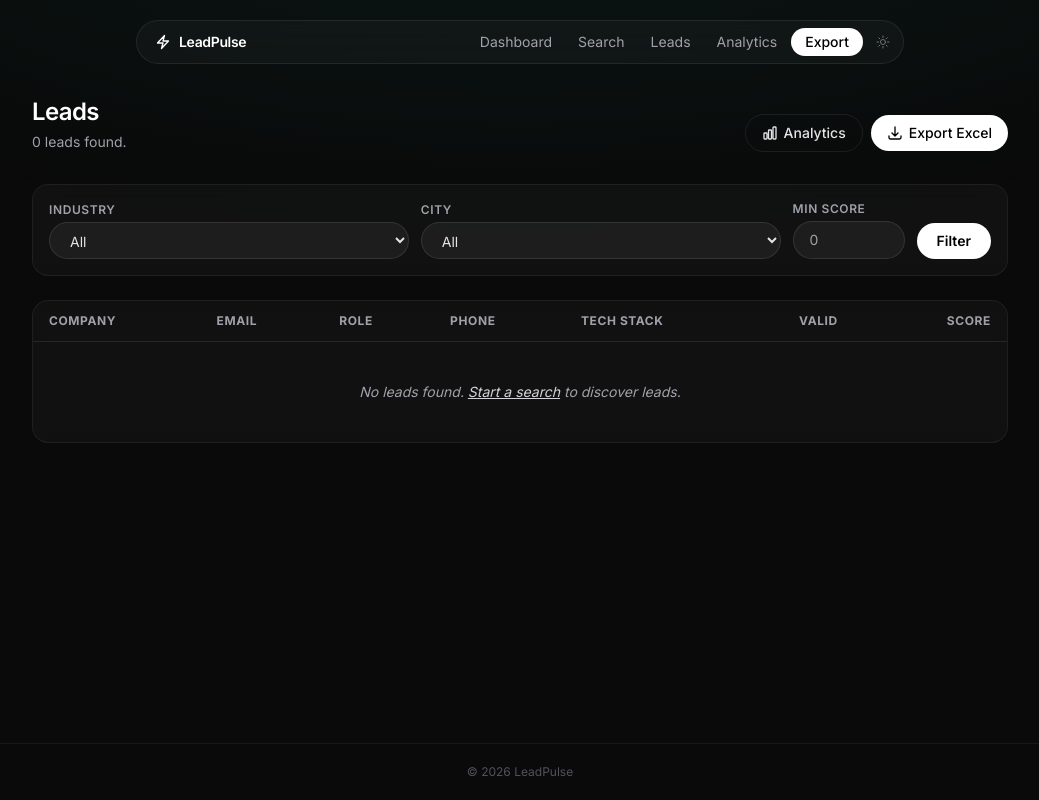
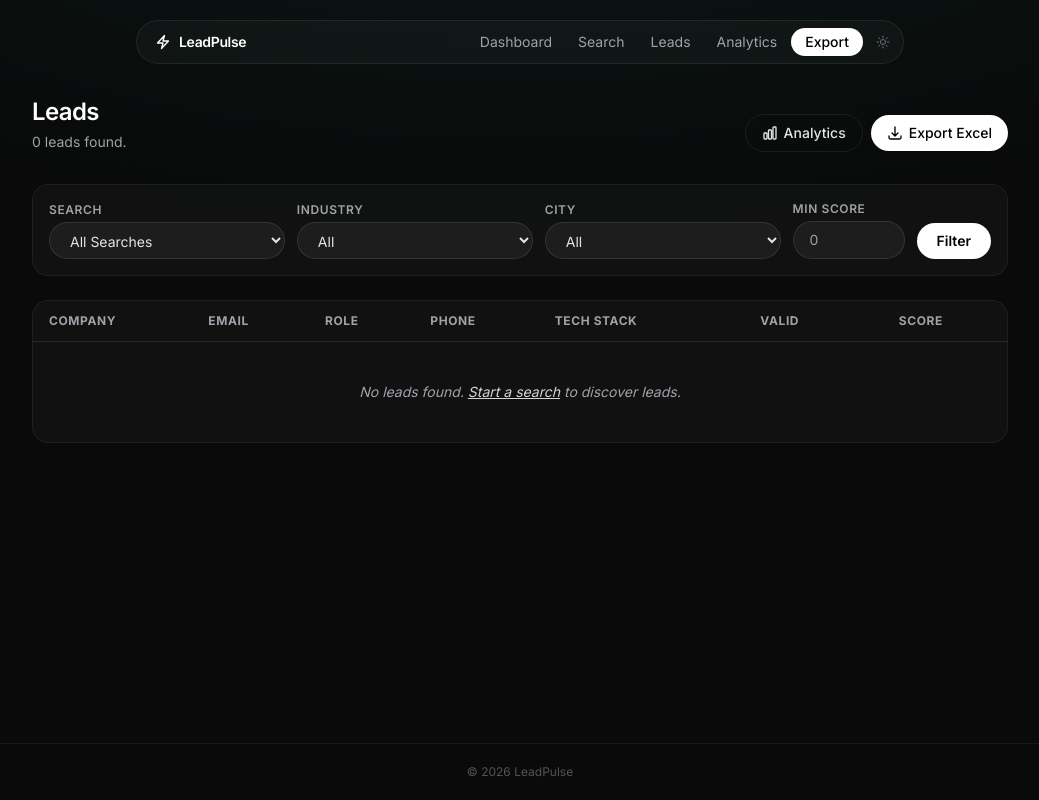
Before and after one commit to MDhruv03/Automated-Lead-Scraper, a FastAPI app: page /leads in a window 1280 px wide. Shown: the whole page, without its empty margins (120-1159 px from the left). Run offline with FastAPI, Linux system fonts and the light colour scheme; some libraries are stand-ins or nearby versions.

Commit message:
Add delete lead/search, view leads by search filter, dashboard delete buttons

```diff
--- a/app/routes/leads.py
+++ b/app/routes/leads.py
@@ -5,12 +5,14 @@
 import math
 
 from fastapi import APIRouter, Request, Depends, Query
+from fastapi.responses import RedirectResponse
 from sqlalchemy.orm import Session, joinedload
 from sqlalchemy import func
 
 from app.database import get_db
 from app.models.lead import Lead
 from app.models.company import Company
+from app.models.job import Job
 
 router = APIRouter()
 
@@ -24,6 +26,7 @@
     industry: str | None = Query(None),
     city: str | None = Query(None),
     min_score: float | None = Query(None),
+    job_id: int | None = Query(None),
     page: int = Query(1, ge=1),
 ):
     query = db.query(Lead).join(Company).options(joinedload(Lead.company))
@@ -34,6 +37,8 @@
         query = query.filter(Company.city.ilike(f"%{city}%"))
     if min_score is not None:
         query = query.filter(Lead.lead_score >= min_score)
+    if job_id is not None:
+        query = query.filter(Company.job_id == job_id)
 
     total = query.count()
     total_pages = max(1, math.ceil(total / PAGE_SIZE))
@@ -55,6 +60,7 @@
         r[0]
         for r in db.query(Company.city).filter(Company.city.isnot(None), Company.city != "").distinct().all()
     ]
+    jobs = db.query(Job).order_by(Job.created_at.desc()).all()
 
     return request.app.state.templates.TemplateResponse(
         "leads.html",
@@ -66,9 +72,11 @@
             "total": total,
             "industries": sorted(industries),
             "cities": sorted(cities),
+            "jobs": jobs,
             "filter_industry": industry or "",
             "filter_city": city or "",
             "filter_min_score": min_score if min_score is not None else "",
+            "filter_job_id": job_id if job_id is not None else "",
         },
     )
 
@@ -117,3 +125,21 @@
             for l in leads
         ],
     }
+
+
+# ── Delete single lead ───────────────────────────────────────────────────────
+@router.post("/leads/{lead_id}/delete")
+async def delete_lead(lead_id: int, db: Session = Depends(get_db)):
+    lead = db.query(Lead).get(lead_id)
+    if lead:
+        db.delete(lead)
+        db.commit()
+    return RedirectResponse(url="/leads", status_code=303)
+
+
+# ── Delete all leads ─────────────────────────────────────────────────────────
+@router.post("/leads/delete-all")
+async def delete_all_leads(db: Session = Depends(get_db)):
+    db.query(Lead).delete()
+    db.commit()
+    return RedirectResponse(url="/leads", status_code=303)
--- a/app/services/techdetect_service.py
+++ b/app/services/techdetect_service.py
@@ -55,7 +55,7 @@
 ]
 
 
-@dataclass
+@dataclass(frozen=True)
 class TechSignal:
     name: str
     category: str
--- a/app/templates/leads.html
+++ b/app/templates/leads.html
@@ -5,9 +5,17 @@
 <div class="mb-8 flex flex-col gap-4 sm:flex-row sm:items-end sm:justify-between">
   <div>
     <h1 class="text-2xl font-semibold tracking-tight dark:text-white">Leads</h1>
-    <p class="mt-1 text-sm text-brand-500 dark:text-brand-400">{{ total }} leads found.</p>
+    <p class="mt-1 text-sm text-brand-500 dark:text-brand-400">{{ total }} leads found.{% if filter_job_id %} <span class="text-accent-500">(filtered by search)</span>{% endif %}</p>
   </div>
   <div class="flex items-center gap-2">
+    {% if total > 0 %}
+    <form method="POST" action="/leads/delete-all" onsubmit="return confirm('Delete ALL {{ total }} leads? This cannot be undone.')">
+      <button type="submit" class="inline-flex items-center gap-1.5 rounded-full border border-red-200/50 dark:border-red-500/20 px-4 py-2 text-sm font-medium text-red-600 dark:text-red-400 transition hover:bg-red-50 dark:hover:bg-red-900/20">
+        <svg class="h-4 w-4" fill="none" viewBox="0 0 24 24" stroke-width="2" stroke="currentColor"><path stroke-linecap="round" stroke-linejoin="round" d="M14.74 9l-.346 9m-4.788 0L9.26 9m9.968-3.21c.342.052.682.107 1.022.166m-1.022-.165L18.16 19.673a2.25 2.25 0 01-2.244 2.077H8.084a2.25 2.25 0 01-2.244-2.077L4.772 5.79m14.456 0a48.108 48.108 0 00-3.478-.397m-12 .562c.34-.059.68-.114 1.022-.165m0 0a48.11 48.11 0 013.478-.397m7.5 0v-.916c0-1.18-.91-2.164-2.09-2.201a51.964 51.964 0 00-3.32 0c-1.18.037-2.09 1.022-2.09 2.201v.916m7.5 0a48.667 48.667 0 00-7.5 0"/></svg>
+        Delete All
+      </button>
+    </form>
+    {% endif %}
     <a href="/analytics" class="inline-flex items-center gap-1.5 rounded-full border border-brand-200/50 dark:border-white/[0.08] px-4 py-2 text-sm font-medium text-brand-700 dark:text-brand-200 transition hover:bg-brand-100 dark:hover:bg-white/[0.05]">
       <svg class="h-4 w-4" fill="none" viewBox="0 0 24 24" stroke-width="2" stroke="currentColor"><path stroke-linecap="round" stroke-linejoin="round" d="M3 13.125C3 12.504 3.504 12 4.125 12h2.25c.621 0 1.125.504 1.125 1.125v6.75C7.5 20.496 6.996 21 6.375 21h-2.25A1.125 1.125 0 013 19.875v-6.75zM9.75 8.625c0-.621.504-1.125 1.125-1.125h2.25c.621 0 1.125.504 1.125 1.125v11.25c0 .621-.504 1.125-1.125 1.125h-2.25a1.125 1.125 0 01-1.125-1.125V8.625zM16.5 4.125c0-.621.504-1.125 1.125-1.125h2.25C20.496 3 21 3.504 21 4.125v15.75c0 .621-.504 1.125-1.125 1.125h-2.25a1.125 1.125 0 01-1.125-1.125V4.125z"/></svg>
       Analytics
@@ -21,6 +29,15 @@
 
 <!-- Filters -->
 <form method="GET" action="/leads" class="mb-6 flex flex-wrap items-end gap-3 card p-4">
+  <div class="flex-1 min-w-[140px]">
+    <label class="block text-xs font-semibold uppercase tracking-wider text-brand-400 mb-1">Search</label>
+    <select name="job_id" class="w-full rounded-full border border-brand-200/60 dark:border-white/10 bg-white/50 dark:bg-white/5 px-4 py-2 text-sm dark:text-brand-200 outline-none focus:border-brand-400 dark:focus:border-white/25">
+      <option value="">All Searches</option>
+      {% for j in jobs %}
+      <option value="{{ j.id }}" {% if j.id|string == filter_job_id|string %}selected{% endif %}>{{ j.query }} · {{ j.location }}</option>
+      {% endfor %}
+    </select>
+  </div>
   <div class="flex-1 min-w-[140px]">
     <label class="block text-xs font-semibold uppercase tracking-wider text-brand-400 mb-1">Industry</label>
     <select name="industry" class="w-full rounded-full border border-brand-200/60 dark:border-white/10 bg-white/50 dark:bg-white/5 px-4 py-2 text-sm dark:text-brand-200 outline-none focus:border-brand-400 dark:focus:border-white/25">
@@ -58,6 +75,7 @@
         <th class="px-4 py-3">Tech Stack</th>
         <th class="px-4 py-3 text-center">Valid</th>
         <th class="px-4 py-3 text-right">Score</th>
+        <th class="px-4 py-3 text-center w-12"></th>
       </tr>
     </thead>
     <tbody class="divide-y divide-brand-50 dark:divide-brand-800">
@@ -129,11 +147,18 @@
             <span class="tabular-nums font-semibold cursor-help" title="{% if lead.score_factors %}{% for f in lead.score_factors %}{{ f.label }}: {{ f.earned }}/{{ f.max }}&#10;{% endfor %}{% endif %}">{{ lead.lead_score | int }}</span>
           </div>
         </td>
+        <td class="px-4 py-3 text-center">
+          <form method="POST" action="/leads/{{ lead.id }}/delete" onsubmit="return confirm('Delete this lead?')" class="inline">
+            <button type="submit" class="rounded-full p-1.5 text-brand-300 hover:text-red-500 hover:bg-red-50 dark:hover:bg-red-900/20 transition" title="Delete lead">
+              <svg class="h-4 w-4" fill="none" viewBox="0 0 24 24" stroke-width="2" stroke="currentColor"><path stroke-linecap="round" stroke-linejoin="round" d="M14.74 9l-.346 9m-4.788 0L9.26 9m9.968-3.21c.342.052.682.107 1.022.166m-1.022-.165L18.16 19.673a2.25 2.25 0 01-2.244 2.077H8.084a2.25 2.25 0 01-2.244-2.077L4.772 5.79m14.456 0a48.108 48.108 0 00-3.478-.397m-12 .562c.34-.059.68-.114 1.022-.165m0 0a48.11 48.11 0 013.478-.397m7.5 0v-.916c0-1.18-.91-2.164-2.09-2.201a51.964 51.964 0 00-3.32 0c-1.18.037-2.09 1.022-2.09 2.201v.916m7.5 0a48.667 48.667 0 00-7.5 0"/></svg>
+            </button>
+          </form>
+        </td>
       </tr>
       {% endfor %}
       {% if not leads %}
       <tr>
-        <td colspan="7" class="px-4 py-10 text-center text-brand-400 italic">No leads found. <a href="/search" class="underline text-brand-600 dark:text-zinc-300">Start a search</a> to discover leads.</td>
+        <td colspan="8" class="px-4 py-10 text-center text-brand-400 italic">No leads found. <a href="/search" class="underline text-brand-600 dark:text-zinc-300">Start a search</a> to discover leads.</td>
       </tr>
       {% endif %}
     </tbody>
@@ -144,21 +169,21 @@
 {% if total_pages > 1 %}
 <nav class="mt-6 flex items-center justify-center gap-1">
   {% if page > 1 %}
-  <a href="?page={{ page - 1 }}&industry={{ filter_industry }}&city={{ filter_city }}&min_score={{ filter_min_score }}" class="rounded-full border border-brand-200/50 dark:border-white/[0.08] px-3 py-1.5 text-sm text-brand-600 dark:text-brand-300 transition hover:bg-brand-100 dark:hover:bg-white/[0.05]">&laquo; Prev</a>
+  <a href="?page={{ page - 1 }}&industry={{ filter_industry }}&city={{ filter_city }}&min_score={{ filter_min_score }}&job_id={{ filter_job_id }}" class="rounded-full border border-brand-200/50 dark:border-white/[0.08] px-3 py-1.5 text-sm text-brand-600 dark:text-brand-300 transition hover:bg-brand-100 dark:hover:bg-white/[0.05]">&laquo; Prev</a>
   {% endif %}
 
   {% for p in range(1, total_pages + 1) %}
     {% if p == page %}
     <span class="rounded-full bg-brand-900 px-3 py-1.5 text-sm font-semibold text-white dark:bg-white dark:text-black">{{ p }}</span>
     {% elif p <= 3 or p > total_pages - 3 or (p >= page - 1 and p <= page + 1) %}
-    <a href="?page={{ p }}&industry={{ filter_industry }}&city={{ filter_city }}&min_score={{ filter_min_score }}" class="rounded-full border border-brand-200/50 dark:border-white/[0.08] px-3 py-1.5 text-sm text-brand-600 dark:text-brand-300 transition hover:bg-brand-100 dark:hover:bg-white/[0.05]">{{ p }}</a>
+    <a href="?page={{ p }}&industry={{ filter_industry }}&city={{ filter_city }}&min_score={{ filter_min_score }}&job_id={{ filter_job_id }}" class="rounded-full border border-brand-200/50 dark:border-white/[0.08] px-3 py-1.5 text-sm text-brand-600 dark:text-brand-300 transition hover:bg-brand-100 dark:hover:bg-white/[0.05]">{{ p }}</a>
     {% elif p == 4 or p == total_pages - 3 %}
     <span class="px-1 text-brand-400">…</span>
     {% endif %}
   {% endfor %}
 
   {% if page < total_pages %}
-  <a href="?page={{ page + 1 }}&industry={{ filter_industry }}&city={{ filter_city }}&min_score={{ filter_min_score }}" class="rounded-full border border-brand-200/50 dark:border-white/[0.08] px-3 py-1.5 text-sm text-brand-600 dark:text-brand-300 transition hover:bg-brand-100 dark:hover:bg-white/[0.05]">Next &raquo;</a>
+  <a href="?page={{ page + 1 }}&industry={{ filter_industry }}&city={{ filter_city }}&min_score={{ filter_min_score }}&job_id={{ filter_job_id }}" class="rounded-full border border-brand-200/50 dark:border-white/[0.08] px-3 py-1.5 text-sm text-brand-600 dark:text-brand-300 transition hover:bg-brand-100 dark:hover:bg-white/[0.05]">Next &raquo;</a>
   {% endif %}
 </nav>
 {% endif %}
```
Also changed, not shown: app/routes/search.py (+25 -0 lines), app/services/pipeline.py (+4 -3 lines), app/templates/dashboard.html (+22 -5 lines).
